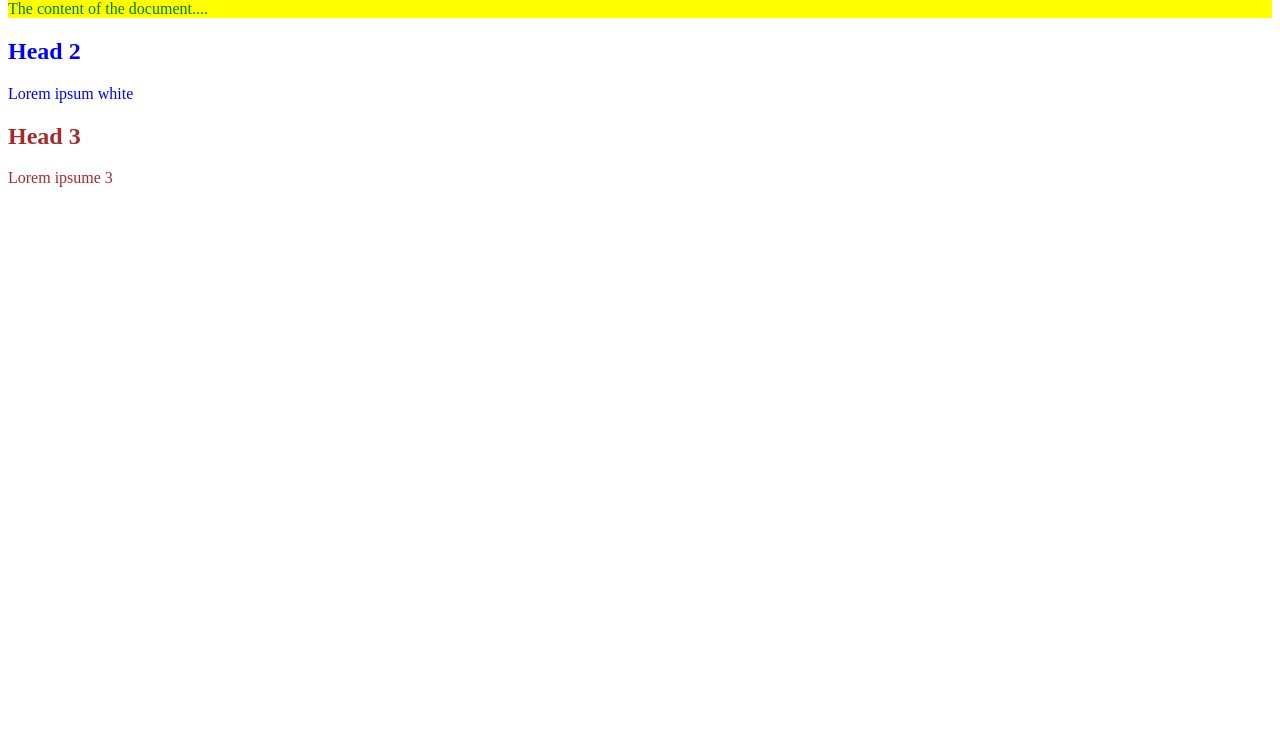
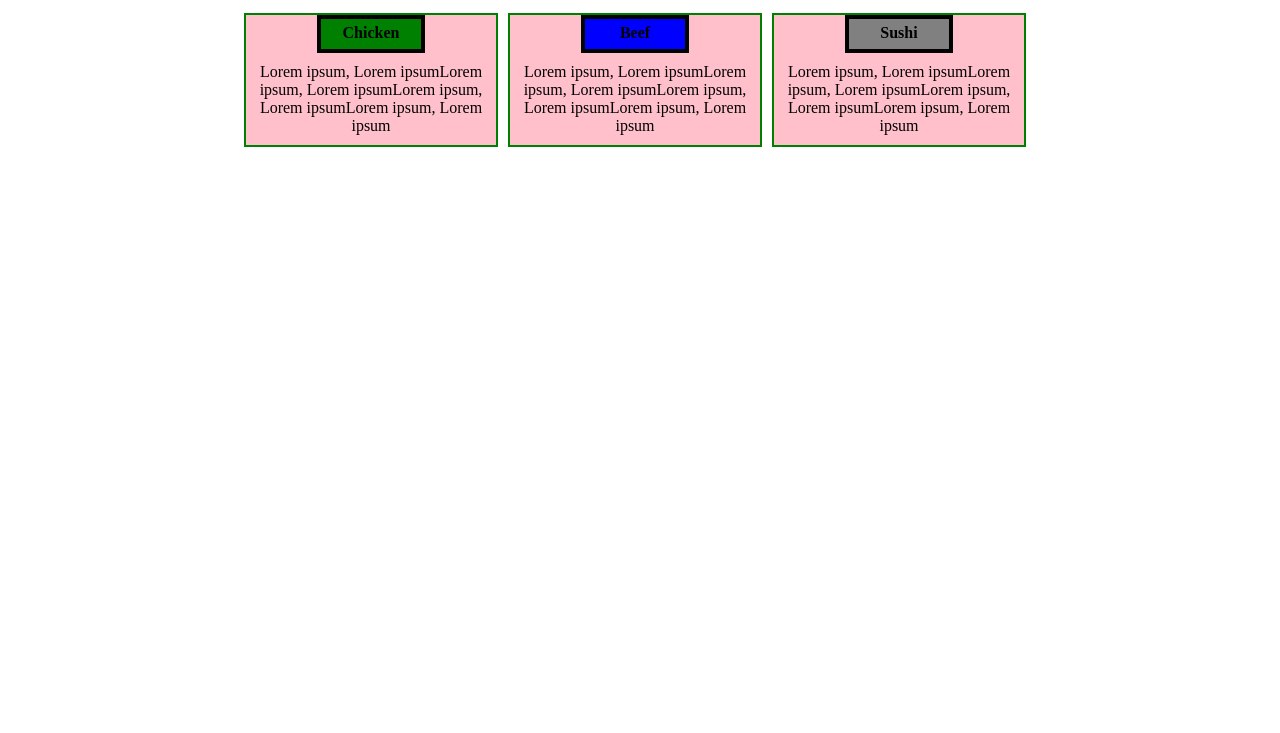
Before and after one commit to tornikejan/mod2_solution, a plain HTML site: page index.html in a window 1280 px wide. Shown: the part 67-800 px from the top of the page. Drawn offline with Linux system fonts and the light colour scheme.

Commit message:
Update index.html

```diff
--- a/index.html
+++ b/index.html
@@ -1,34 +1,137 @@
 <!DOCTYPE html>
 <html>
 <head>
+<meta charset="utf-8">
+<title>The Box Model2</title	>
+</head>
+<style>
+.cont {
+	aorder: 4px solid green;
+    width:800px;
+    display:flex;
+    white-space: 50px;
+    ;
+justify-content: center;
+align-items: center;}
 
-<style>
-	#section1 {color: green;
-		background:yellow}
-	#section2 {color:blue;}
-    #section3 {color:brown;}
-</style>
+.box1 {
+border:2px solid green;
+width:250px;
+background-color: pink;
+margin-bottom:20px;
+margin-right:10px;
+}
+
+.text1 {
+text-align: center;
+margin:10px 10px 10px 10px;}
+.boxtitle1 {
+text-align: center;
+margin-top: 5px;
+}
+.headerbox1 {
+font-size: 8px;
+border: 4px solid black;
+width:100px;
+height:30px;
+background-color: green;}
+
+.box2 {
+border-color: green;
+border:2px solid green;
+width:250px;
+margin-bottom:20px;
+margin-right:10px;
+background-color: pink;
+}
+.text2 {
+text-align: center;
+margin:10px 10px 10px 10px;}
+.boxtitle2 {
+text-align: center;
+margin-top: 5px;}
+.headerbox2 {
+font-size: 8px;
+border: 4px solid black;
+width:100px;
+height:30px;
+background-color: blue}
+
+.box3 {
+border-color: green;
+border:2px solid green;
+width:250px;
+margin-bottom:20px;
+margin-right:10px;
+background-color: pink;
+}
+.text3 {
+text-align: center;
+margin:10px 10px 10px 10px;}
+.boxtitle3 {
+text-align: center;
+margin-top: 5px;}
+.headerbox3 {
+font-size: 8px;
+border: 4px solid black;
+width:100px;
+height:30px;
+background-color: gray
+}
+@media(max-width:992px) {
+	.cont {
+		display:block;
+	}
+@media (min-width: 768px) and (max-width: 991px) {
+	.box1 {
+		width:50%
+	}
+	.box2 {
+		width:23%;
+		float:left;
+		margin-left:200px;
+	}
+	.box3 {
+		width:23%;
+		float:right;
+		margin-right:200px;
+	}
+
+}
+   </style>
+<body>
+<center><h1>Our Menu</h1></center>
+<center><div class="cont">
+
+	<div class="box1">
+	<div class="headerbox1">
+		<h1 class="boxtitle1"> Chicken</h1>
+	</div>
+
+	<p class="text1"> Lorem ipsum, Lorem ipsumLorem ipsum, Lorem ipsumLorem ipsum, Lorem ipsumLorem ipsum, Lorem ipsum </p>
+
+</div>
+
+<div class="box2">
+	<div class="headerbox2">
+		<h1 class="boxtitle2"> Beef</h1>
+	</div>
+
+	<p class="text2">Lorem ipsum, Lorem ipsumLorem ipsum, Lorem ipsumLorem ipsum, Lorem ipsumLorem ipsum, Lorem ipsum</p>
+
+</div>
+
+<div class="box3">
+	<div class="headerbox3">
+		<h1 class="boxtitle3"> Sushi</h1>
+	</div>
+
+	<p class="text3">Lorem ipsum, Lorem ipsumLorem ipsum, Lorem ipsumLorem ipsum, Lorem ipsumLorem ipsum, Lorem ipsum</p>
+
+</div>
+</div></center>
 
 
-<title>Title of the document</title>
-</head>
-<section id="section1">
-	<h1>Head 1</h1>
-<body>
-The content of the document....
-</body>
-</section>
 
-<section id="section2">
-	<h1>Head 2</h1>
-<body>Lorem ipsum white
-</body>
-</section>
-
-<section id="section3">
-	<h1>Head 3</h1>
-<body> Lorem ipsume 3
-</body>
-</section>
-
+	</body>
 </html>
```
